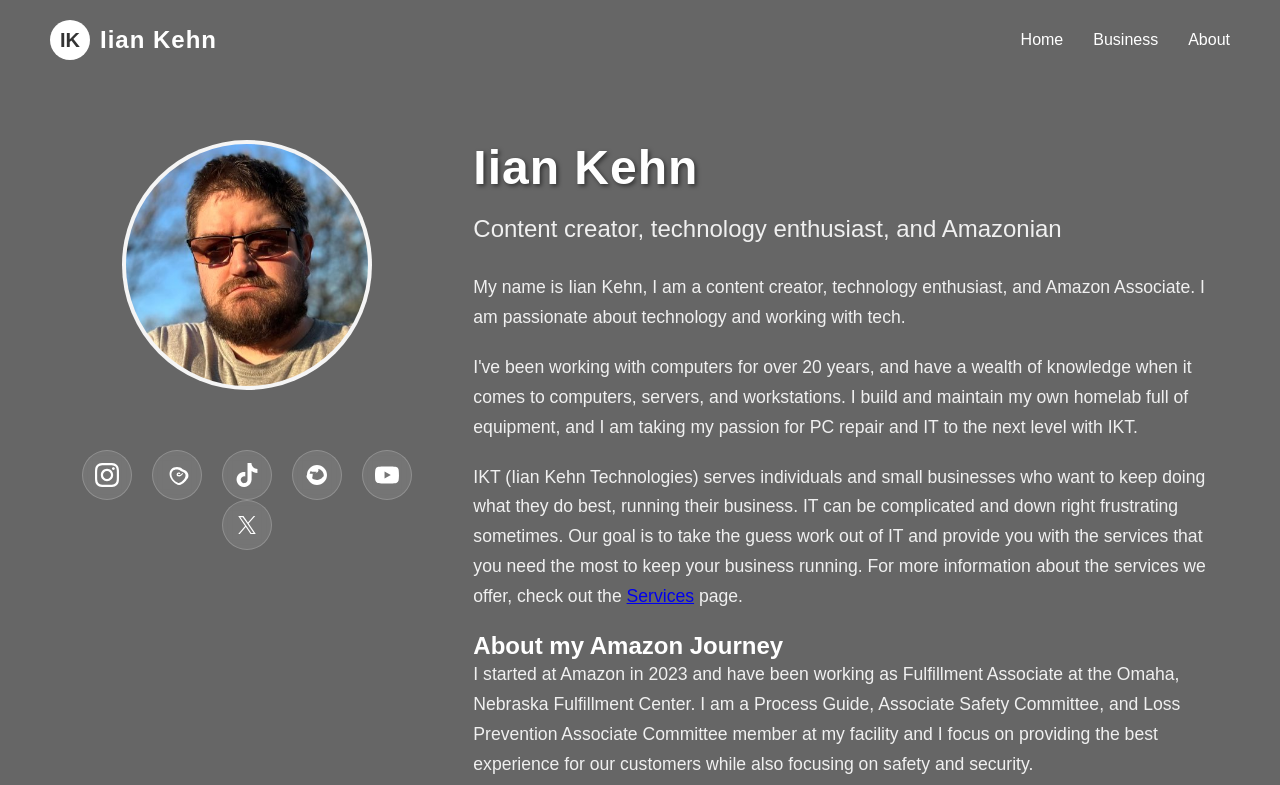
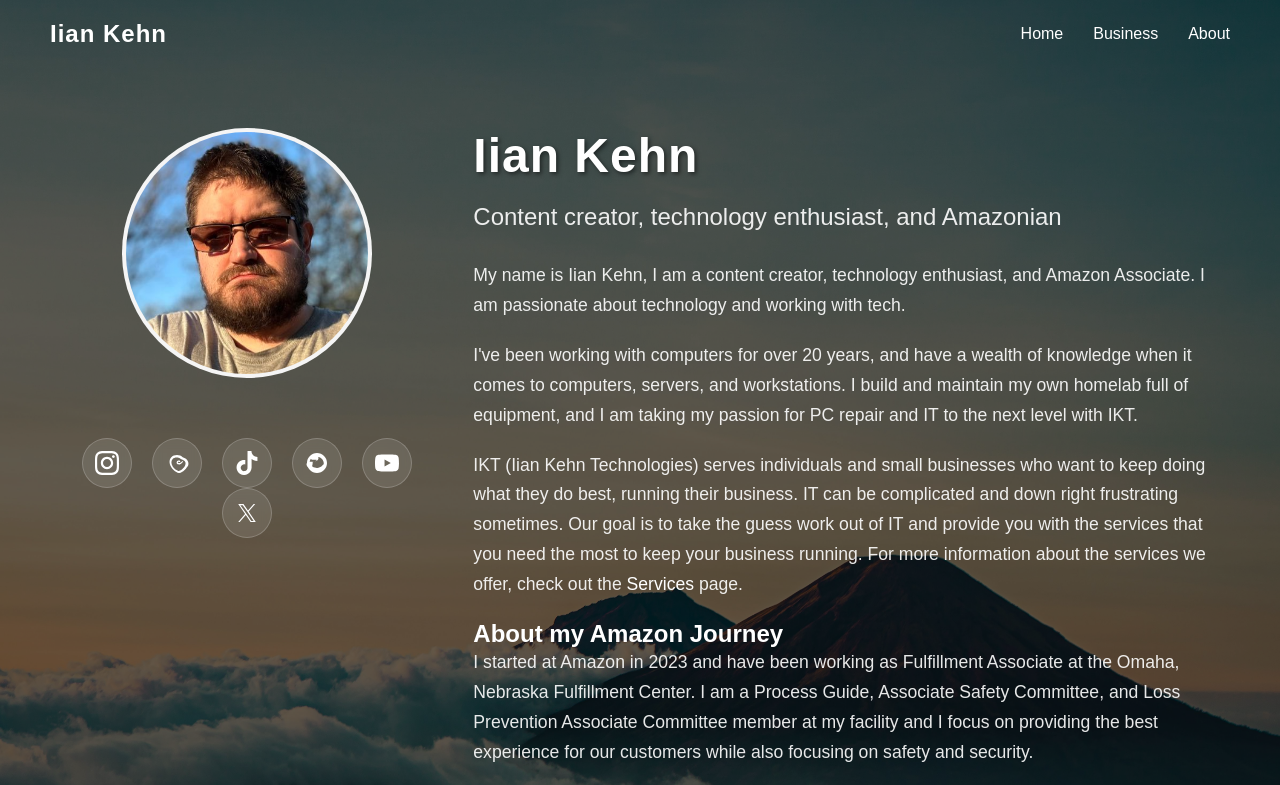
Before and after one commit to iiankehn/dotcom, a plain HTML site: page about.html in a window 1280 px wide. Shown: the top 785 px of the page. Drawn offline with Linux system fonts and the light colour scheme.

Commit message:
R1 Update

```diff
--- a/about.html
+++ b/about.html
@@ -11,7 +11,6 @@
 
     <header>
         <div class="logo">
-            <div class="logo-icon">IK</div>
             <div class="logo-text">Iian Kehn</div>
         </div>
 
@@ -54,7 +53,7 @@
                 </a>
 
                 <!-- Bluesky -->
-                <a href="#" class="social-btn">
+                <a href="https://bsky.app/profile/iiankehn.bsky.social" class="social-btn">
                     <svg viewBox="0 0 24 24" xmlns="http://www.w3.org/2000/svg">
                         <path d="M12,2C6.48,2,2,6.48,2,12s4.48,10,10,10s10-4.48,10-10S17.52,2,12,2z M16.97,14.95c-0.7,0.56-1.45,1.02-2.24,1.36 c-0.8,0.35-1.64,0.55-2.48,0.59c-0.86,0.04-1.71-0.08-2.53-0.33c-0.81-0.25-1.57-0.63-2.27-1.12c-0.63-0.44-1.23-0.96-1.7-1.59 c-0.32-0.41-0.56-0.88-0.73-1.36c-0.17-0.49-0.27-1-0.28-1.52c-0.01-0.53,0.08-1.06,0.26-1.57c0.18-0.48,0.44-0.95,0.76-1.35 c0.49-0.61,1.07-1.12,1.74-1.5c0.69-0.4,1.45-0.68,2.23-0.83c0.81-0.16,1.64-0.18,2.46-0.07c0.8,0.1,1.58,0.33,2.3,0.67 c0.69,0.33,1.34,0.75,1.92,1.26c0.59,0.51,1.09,1.11,1.48,1.77c0.35,0.58,0.59,1.21,0.74,1.87c0.15,0.65,0.15,1.31,0.09,1.97 C17.64,13.77,17.37,14.41,16.97,14.95z"/>
                         <path d="M10.71,10.13c0.46-0.15,0.89-0.36,1.29-0.63c0.32-0.22,0.62-0.46,0.87-0.75c0.26-0.33,0.43-0.71,0.53-1.11 c0.05-0.21,0.07-0.42,0.06-0.63c-0.01-0.21-0.04-0.42-0.09-0.62c-0.08-0.31-0.21-0.6-0.38-0.87c-0.18-0.28-0.4-0.53-0.66-0.75 c-0.42-0.34-0.91-0.63-1.43-0.77c-0.62-0.18-1.29-0.21-1.92-0.09c-0.46,0.08-0.91,0.24-1.31,0.45c-0.4,0.21-0.77,0.47-1.07,0.79 c-0.22,0.24-0.41,0.5-0.55,0.79c-0.13,0.26-0.22,0.54-0.25,0.83c-0.02,0.2-0.01,0.4,0.03,0.59c0.03,0.19,0.1,0.38,0.2,0.55 c0.13,0.22,0.32,0.4,0.54,0.54c0.23,0.14,0.47,0.22,0.73,0.29c0.37,0.09,0.75,0.1,1.13,0.11c0.72,0.01,1.44-0.01,2.16,0 c0.4,0,0.8,0.01,1.2,0.06C10.17,9.98,10.44,10.05,10.71,10.13z"/>
--- a/css/about.css
+++ b/css/about.css
@@ -6,13 +6,28 @@
 }
 
 body {
-    background-image: url('images/IMG_0024.jpeg');
+    background-image: url('../images/IMG_0024.jpeg');
     background-size: cover;
     background-position: center;
     background-repeat: no-repeat;
     min-height: 100vh;
     color: white;
     position: relative;
+}
+
+a:link {
+    color: white;
+    text-decoration: none;
+}
+
+a:visited {
+    color: white;
+    text-decoration: none;
+}
+
+a:hover {
+    color: #0072bc;
+    text-decoration: none;
 }
 
 .overlay {
--- a/css/business.css
+++ b/css/business.css
@@ -6,13 +6,28 @@
 }
 
 body {
-    background-image: url('images/IMG_0024.jpeg');
+    background-image: url('../images/IMG_0024.jpeg');
     background-size: cover;
     background-position: center;
     background-repeat: no-repeat;
     min-height: 100vh;
     color: white;
     position: relative;
+}
+
+a:link {
+    color: white;
+    text-decoration: none;
+}
+
+a:visited {
+    color: white;
+    text-decoration: none;
+}
+
+a:hover {
+    color: #0072bc;
+    text-decoration: none;
 }
 
 .overlay {
--- a/css/home.css
+++ b/css/home.css
@@ -6,7 +6,7 @@
 }
 
 body {
-    background-image: url('images/IMG_0024.jpeg');
+    background-image: url('../images/IMG_0024.jpeg');
     background-size: cover;
     background-position: center;
     background-repeat: no-repeat;
@@ -15,6 +15,21 @@
     flex-direction: column;
     color: white;
     position: relative;
+}
+
+a:link {
+    color: white;
+    text-decoration: none;
+}
+
+a:visited {
+    color: white;
+    text-decoration: none;
+}
+
+a:hover {
+    color: #0072bc;
+    text-decoration: none;
 }
 
 .overlay {
```
Also changed, not shown: index.html (+1 -2 lines).
